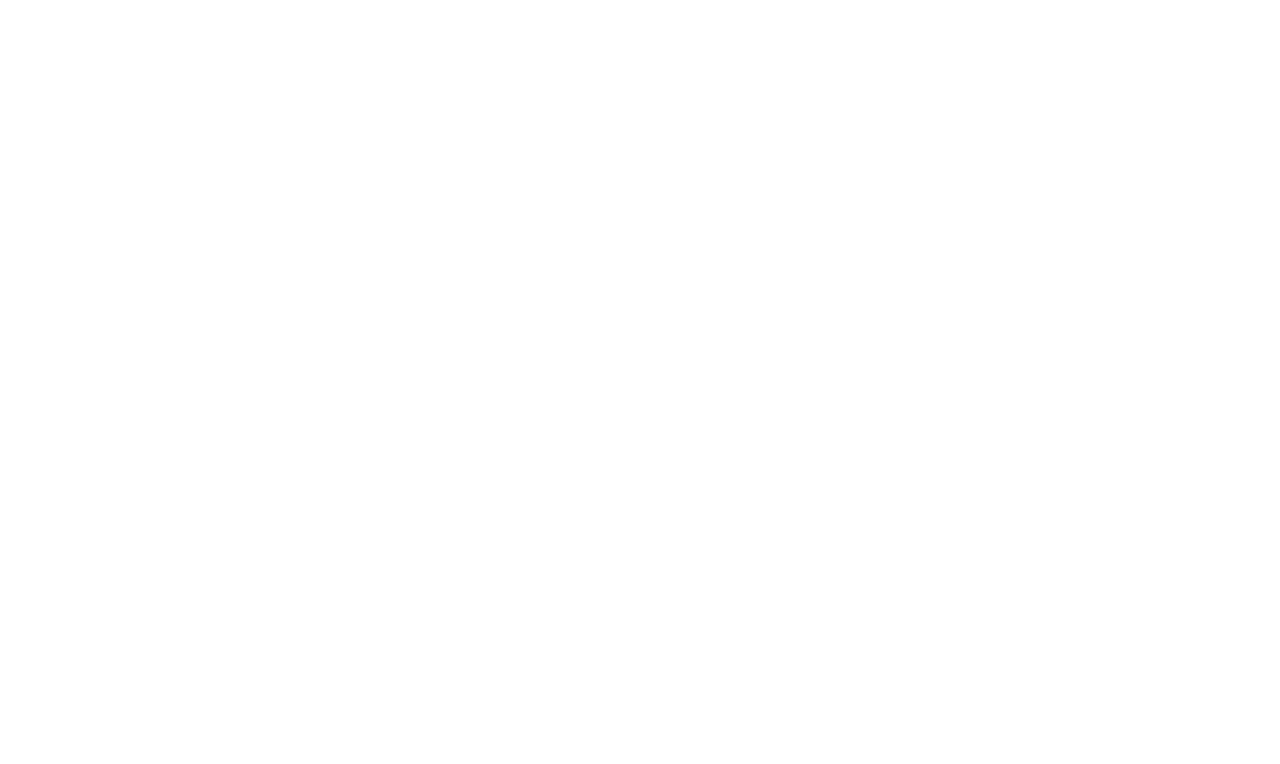
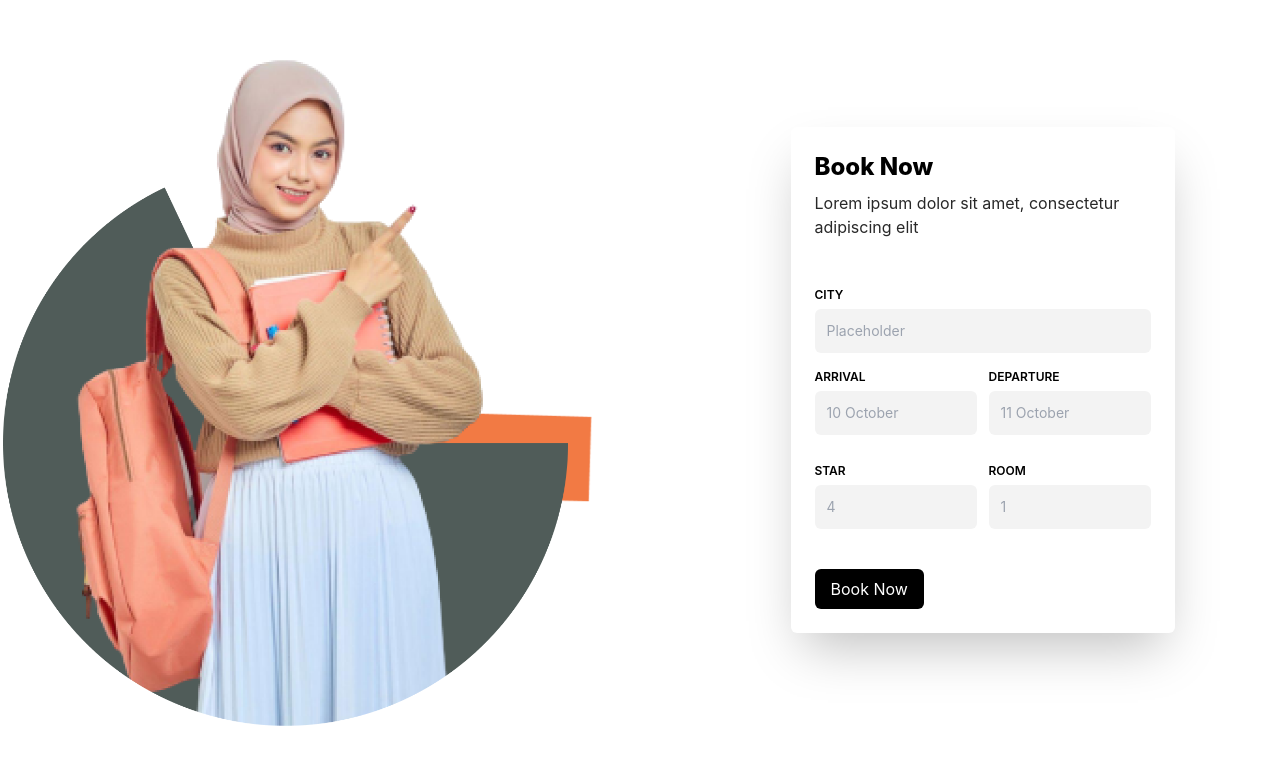
Before and after one commit to Doha0/Tropical_Destination, a React (Vite) app: page / in a window 1280 px wide. Shown: the part 2793-3557 px from the top of the page. Before the commit the page ends 2707 px from the top, so only its background shows below. Built offline with nearby package versions, Linux system fonts and the light colour scheme.

Commit message:
bookings added

```diff
--- /dev/null
+++ b/src/Homepage/Bookings/Bookings.jsx
@@ -0,0 +1,45 @@
+import React from 'react';
+import Image from "../../assets/Images/Group 167.png"
+
+const Bookings = () => {
+    return (
+        <section className="inter py-12 md:py-24 grid grid-cols-1 md:grid-cols-2 justify-center items-center md:gap-x-12 lg:gap-x-24">
+            <div className="flex items-center justify-center w-full my-6 md:mt-0">
+                <img className="w-full h-full" src={Image} alt="bannerImg" />
+            </div>
+
+            <div className="max-w-sm mx-auto p-6 bg-white shadow-2xl overflow-hidden rounded-md">
+                <div className='mb-6'>
+                    <h2 className="text-2xl font-extrabold text-black mb-2">Book Now</h2>
+                    <p className="text-[#282828] mb-4">Lorem ipsum dolor sit amet, consectetur adipiscing elit</p>
+                </div>
+
+                <div className='pt-6'>
+                    <label className="block text-xs font-semibold text-black pb-1.5 uppercase">City</label>
+                    <input type="text" placeholder='Placeholder' className="w-full text-sm bg-[#F3F3F3] py-3 px-3 mb-4 rounded-md focus:outline-none focus:shadow-outline-blue" />
+                    <div className='grid grid-cols-2 gap-3'>
+                        <div>
+                            <label className="block text-xs font-semibold text-black pb-1.5 uppercase">Arrival</label>
+                            <input type="text" placeholder='10 October' className="w-full text-sm bg-[#F3F3F3] py-3 px-3 mb-4 rounded-md focus:outline-none focus:shadow-outline-blue" />
+                        </div>
+                        <div>
+                            <label className="block text-xs font-semibold text-black pb-1.5 uppercase">Departure</label>
+                            <input type="text" placeholder='11 October' className="w-full text-sm bg-[#F3F3F3] py-3 px-3 mb-4 rounded-md focus:outline-none focus:shadow-outline-blue" />
+                        </div>
+                        <div>
+                            <label className="block text-xs font-semibold text-black pb-1.5 uppercase">Star</label>
+                            <input type="text" placeholder='4' className="w-full text-sm bg-[#F3F3F3] py-3 px-3 mb-4 rounded-md focus:outline-none focus:shadow-outline-blue" />
+                        </div>
+                        <div>
+                            <label className="block text-xs font-semibold text-black pb-1.5 uppercase">Room</label>
+                            <input type="text" placeholder='1' className="w-full text-sm bg-[#F3F3F3] py-3 px-3 mb-4 rounded-md focus:outline-none focus:shadow-outline-blue" />
+                        </div>
+                    </div>
+                </div>
+                <button className="bg-black text-white py-2 px-4 rounded-md hover:bg-slate-800 focus:outline-none focus:shadow-outline-blue mt-6">Book Now</button>
+            </div>
+        </section>
+    );
+};
+
+export default Bookings;
--- a/src/Homepage/Home/Home.jsx
+++ b/src/Homepage/Home/Home.jsx
@@ -2,6 +2,7 @@
 import Banner from '../Banner/Banner';
 import Advanture from '../Advanture/Advanture';
 import Discounts from '../Discounts/Discounts';
+import Bookings from '../Bookings/Bookings';
 
 const Home = () => {
     return (
@@ -9,6 +10,7 @@
             <Banner />
             <Advanture />
             <Discounts />
+            <Bookings />
         </section>
     );
 };
```
Also changed, not shown: src/assets/Images/Group 167.png.
